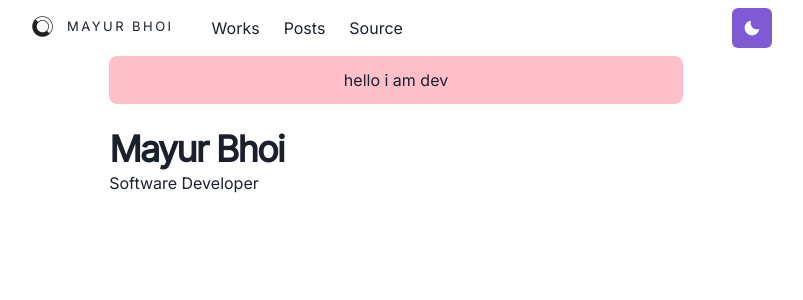
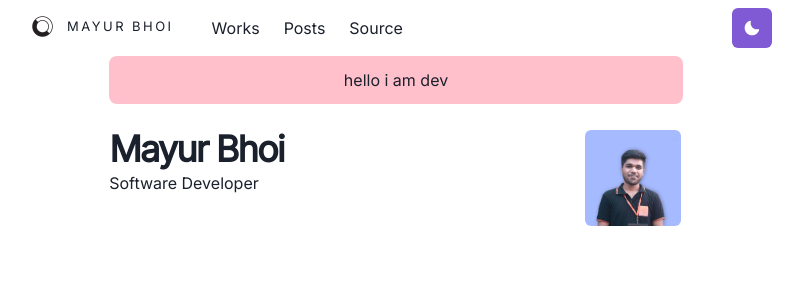
Before and after one commit to Mayur57/mayurbhoi.com, a Next.js app: page / in a window 1280 px wide. Shown: the top 300 px of the page, without its empty margins (244-1047 px from the left). Built offline with nearby package versions, Linux system fonts and the light colour scheme.

Commit message:
add: profile picture

```diff
--- a/pages/index.js
+++ b/pages/index.js
@@ -1,5 +1,5 @@
-import { Container, Heading, Box } from "@chakra-ui/react"
-import theme from "../libs/theme"
+import { Container, Heading, Box, Image, useColorModeValue} from '@chakra-ui/react'
+import theme from '../libs/theme'
 
 const Page = () => {
   //TODO: Remove placeholder text and add correct details and description
@@ -15,6 +15,23 @@ const Page = () => {
           </Heading>
           <p>Software Developer</p>
         </Box>
+        <Box
+          flexShrink={0}
+          mt={{ base: 4, md: 0 }}
+          ml={{ md: 6 }}
+          align="center"
+        >
+          <Image
+            borderColor="whiteAlpha.800"
+            borderWidth={2}
+            borderStyle="solid"
+            maxWidth="100px"
+            display="inline-block"
+            borderRadius="lg"
+            src="/images/me.png"
+            alt="Profile Picture"
+          />
+        </Box>
       </Box>
     </Container>
   )
```
Also changed, not shown: public/images/me.png (added).
